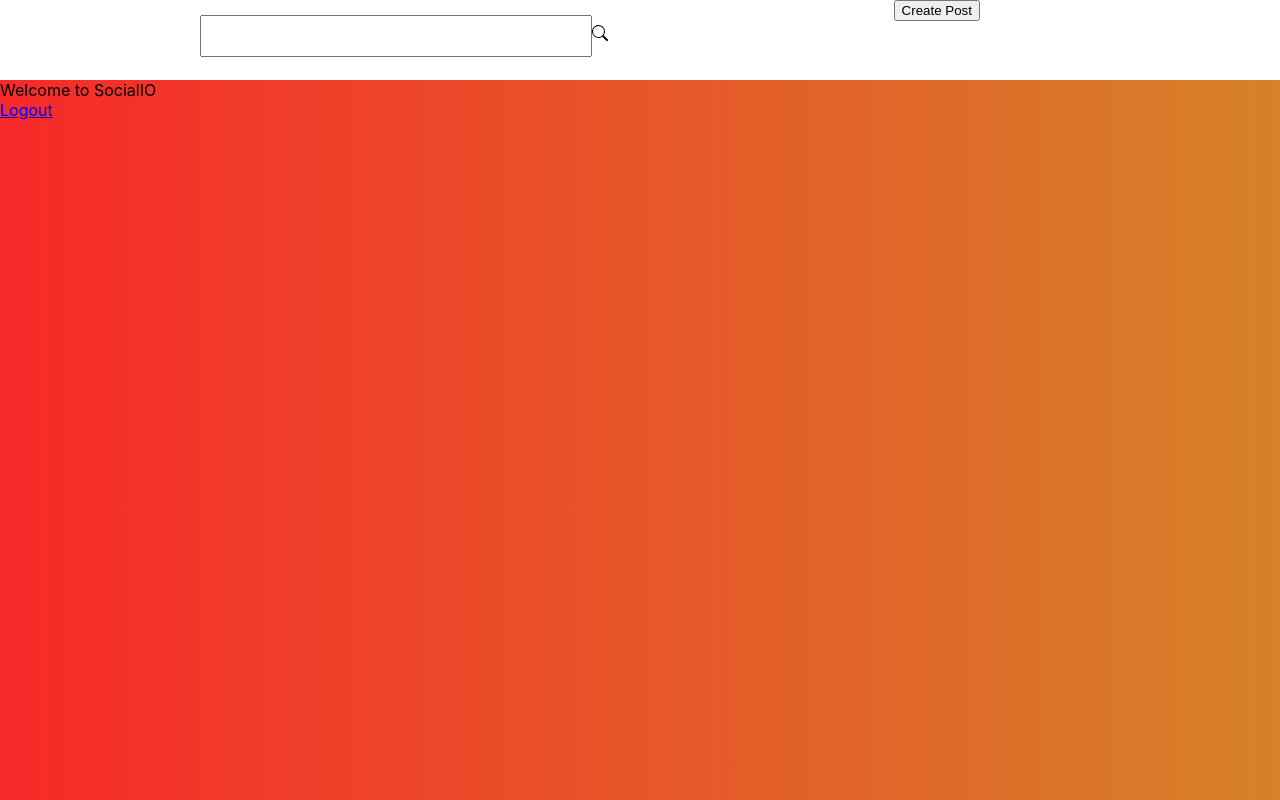
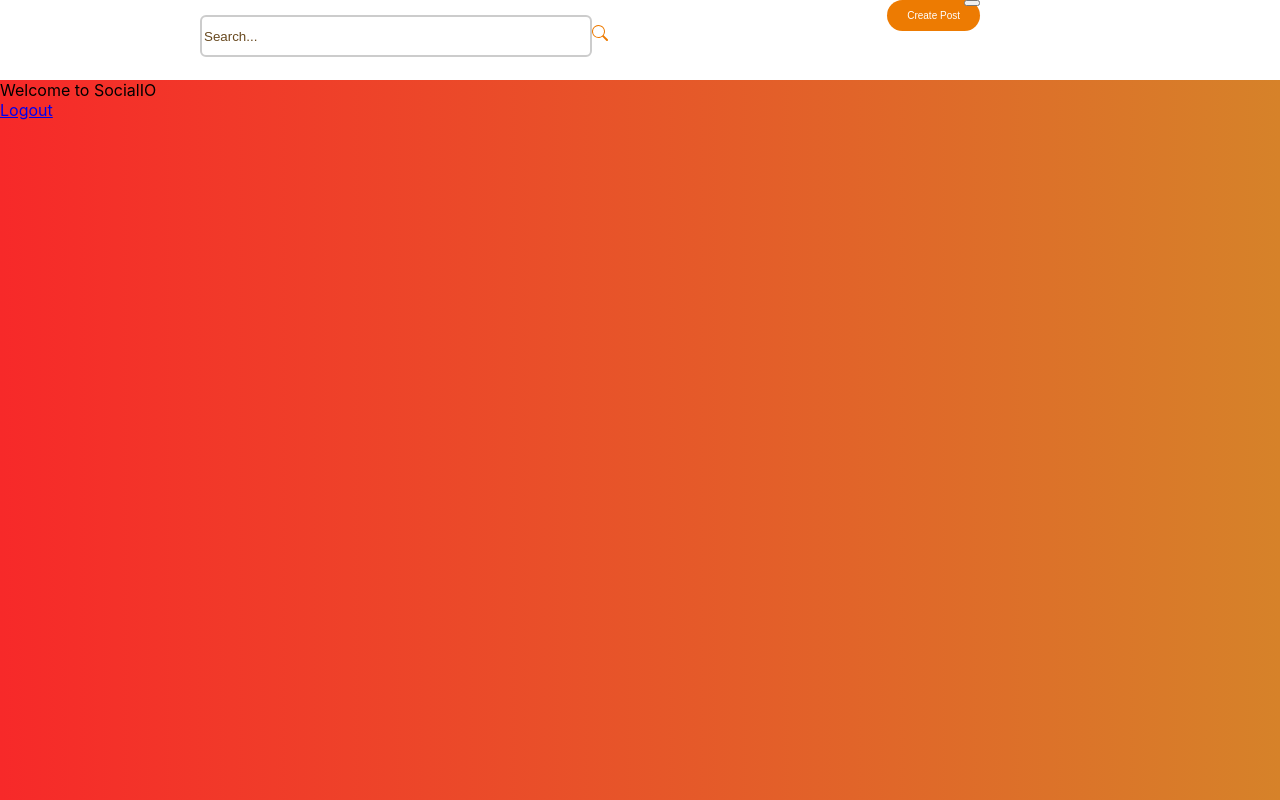
Before and after one commit to thekrprince/socialio, a React (Create React App) app in the folder client/: page / in a window 1280 px wide. Built offline with nearby package versions, Linux system fonts and the light colour scheme; sample sign-in values are in the browser's storage.

Commit message:
header creation is going on

```diff
--- a/client/src/components/Header/Header.js
+++ b/client/src/components/Header/Header.js
@@ -4,9 +4,11 @@ import './Header.scss';
 const Header = () => {
   return (
     <div className="header_outer">
-        <input className="search" type="text" />
-        <BsSearch />
-        <button>Create Post</button>
+        <input className="search" type="text" placeholder="Search..." />
+        <BsSearch className="icon"/>
+        <button className="button">Create Post</button>
+        <button></button>
+
     </div>
   );
 };
--- a/client/src/components/Header/Header.scss
+++ b/client/src/components/Header/Header.scss
@@ -5,14 +5,54 @@
     background-color: white;
 }
 
-
 .search {
     width: 30%;
     height: 45%;
-    margin: 15px 0px 10px 200px;
+    margin: 15px 0px 10px 50px;
+    border: 2px solid #ccc;
+    border-radius: 6px;
 }
 
-button{
-    position: absolute;
-    right: 300px;
+.icon{
+    size: 20;
+    color: #ed7b02;
+
 }
+
+.button {
+    border: none;
+    background-color: #ed7b02;
+    padding: 10px 20px;
+    display: inline-block;
+    cursor: pointer;
+    border-radius: 16px;
+    color: white;
+    font-size: 10px;
+}
+
+@media screen and (min-width:768px) {
+    .header_outer {
+        width: 100%;
+        height: 10vh;
+        background-color: white;
+    }
+
+
+    .search {
+        width: 30%;
+        height: 45%;
+        margin: 15px 0px 10px 200px;
+        border: 2px solid #ccc;
+        border-radius: 6px;
+    }
+
+    .icon{
+        position: relative;
+    }
+
+    button{
+        position: absolute;
+        right: 300px;
+    }
+
+}
```
